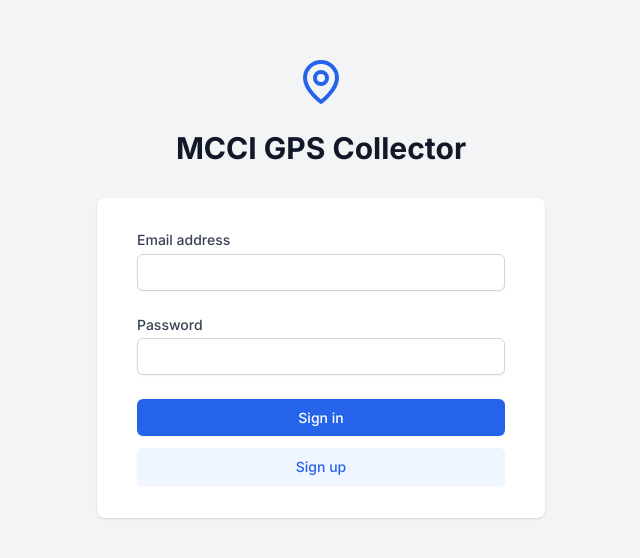
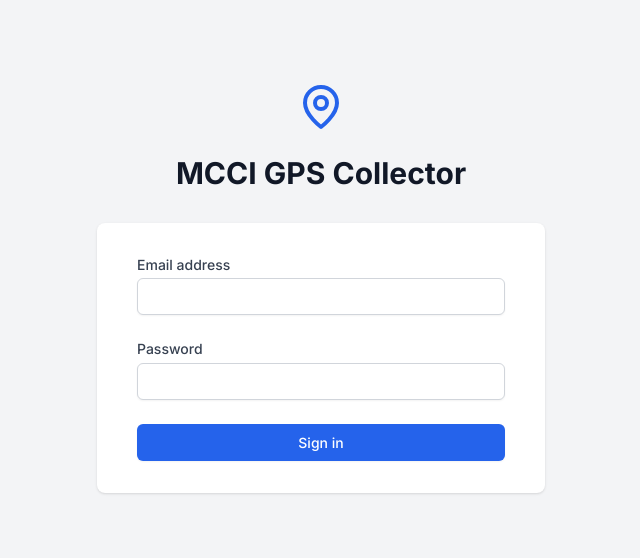
Before and after one commit to shane-permalloo/mcci-gps-collector, a React (Vite) app: page / in a window 1280 px wide. Shown: the part 112-670 px from the top of the page, without its empty margins (319-959 px from the left). Built offline with nearby package versions, Linux system fonts and the light colour scheme; no server answers.

Commit message:
Remove sign up on auth.tsx

```diff
--- a/src/components/Auth.tsx
+++ b/src/components/Auth.tsx
@@ -165,22 +165,13 @@ const Auth: React.FC = () => {
               </div>
             )}
 
-            <div className="flex flex-col space-y-3">
+            <div className="flex flex-col space-y-4">
               <button
                 type="submit"
                 disabled={loading}
                 className="w-full flex justify-center py-2 px-4 border border-transparent rounded-md shadow-sm text-sm font-medium text-white bg-blue-600 hover:bg-blue-700 focus:outline-none focus:ring-2 focus:ring-offset-2 focus:ring-blue-500 disabled:opacity-50 disabled:cursor-not-allowed"
               >
                 {loading ? 'Loading...' : 'Sign in'}
-              </button>
-
-              <button
-                type="button"
-                onClick={handleSignUp}
-                disabled={loading}
-                className="w-full flex justify-center py-2 px-4 border border-transparent rounded-md shadow-sm text-sm font-medium text-blue-600 bg-blue-50 hover:bg-blue-100 focus:outline-none focus:ring-2 focus:ring-offset-2 focus:ring-blue-500 disabled:opacity-50 disabled:cursor-not-allowed dark:bg-blue-900 dark:text-blue-300 dark:hover:bg-blue-800"
-              >
-                {loading ? 'Loading...' : 'Sign up'}
               </button>
             </div>
           </form>
```
